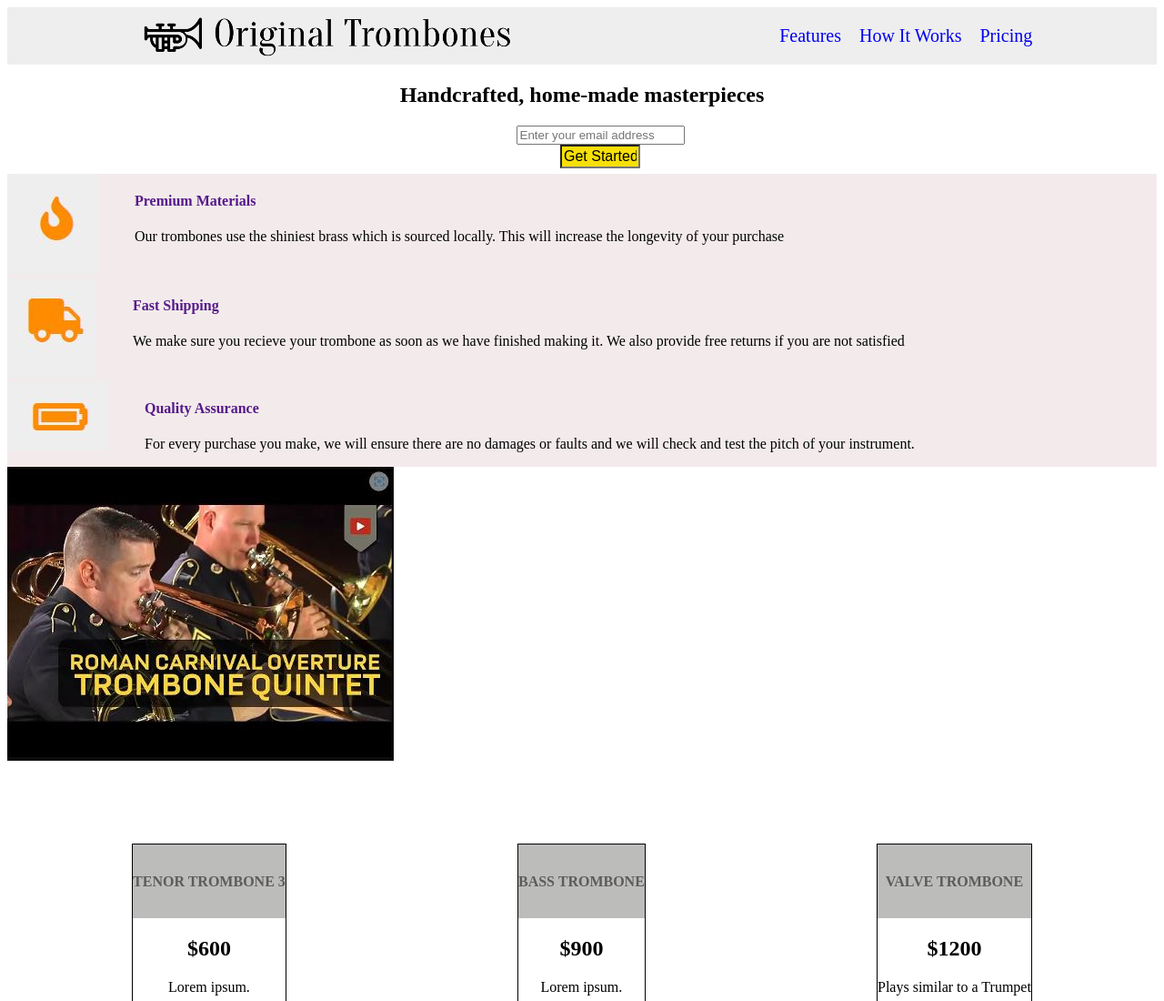
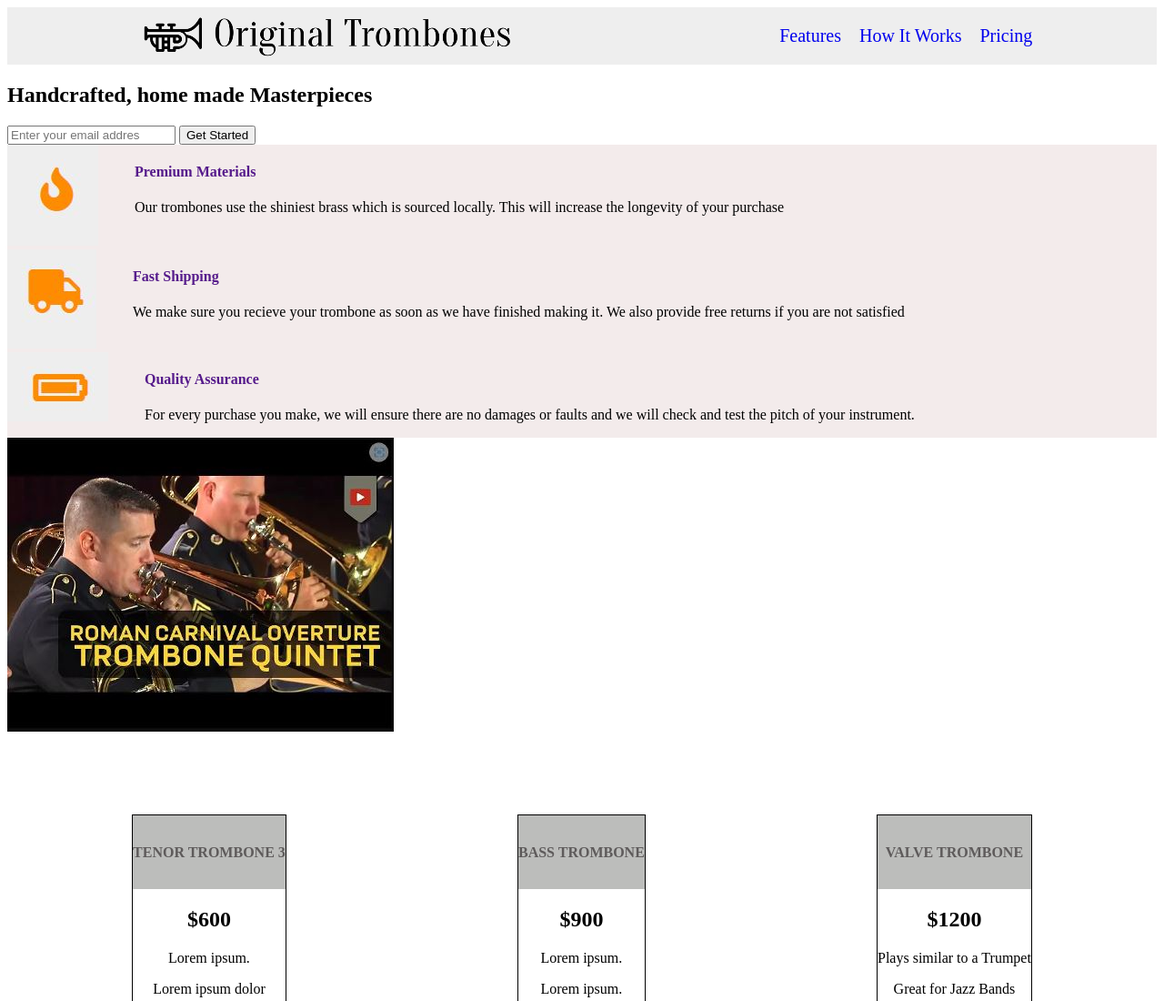
Before and after one commit to DamenaM/LandingWebAmosMihertProject1, a plain HTML site: page Index.html in a window 1280 px wide. Shown: the top 1100 px of the page at 91% size. Drawn offline with Linux system fonts and the light colour scheme.

Commit message:
Update Index.html

```diff
--- a/Index.html
+++ b/Index.html
@@ -18,16 +18,24 @@
 </ul>
      </nav>
     </header>
-    <section class="section1" id="section1">
-        <h2>Handcrafted, home-made masterpieces</h2>
-        <form class="Email-con" id="form">
-            <ul>
-                <li><input id="email" name="email"  type="email" placeholder="Enter your email address" required=""></li>
-                <li><input class="btn" id="submit" value="Get Started" ></li>
-            </ul>
 
+    <section>
+    <div class="form">
+        <h2>Handcrafted, home made Masterpieces</h2>
+        <form id="form" action="https://www.freecodecamp.com/email-submit">
+            <input
+            type="email"
+            placeholder="Enter your email addres"
+            name="email"
+            id="email"
+            readonly
+            />
+            <input id="submit" type="submit" value="Get Started" />
         </form>
-    </section>
+    </div>
+
+</section>
+
 
     <div class="icon">
 
```
